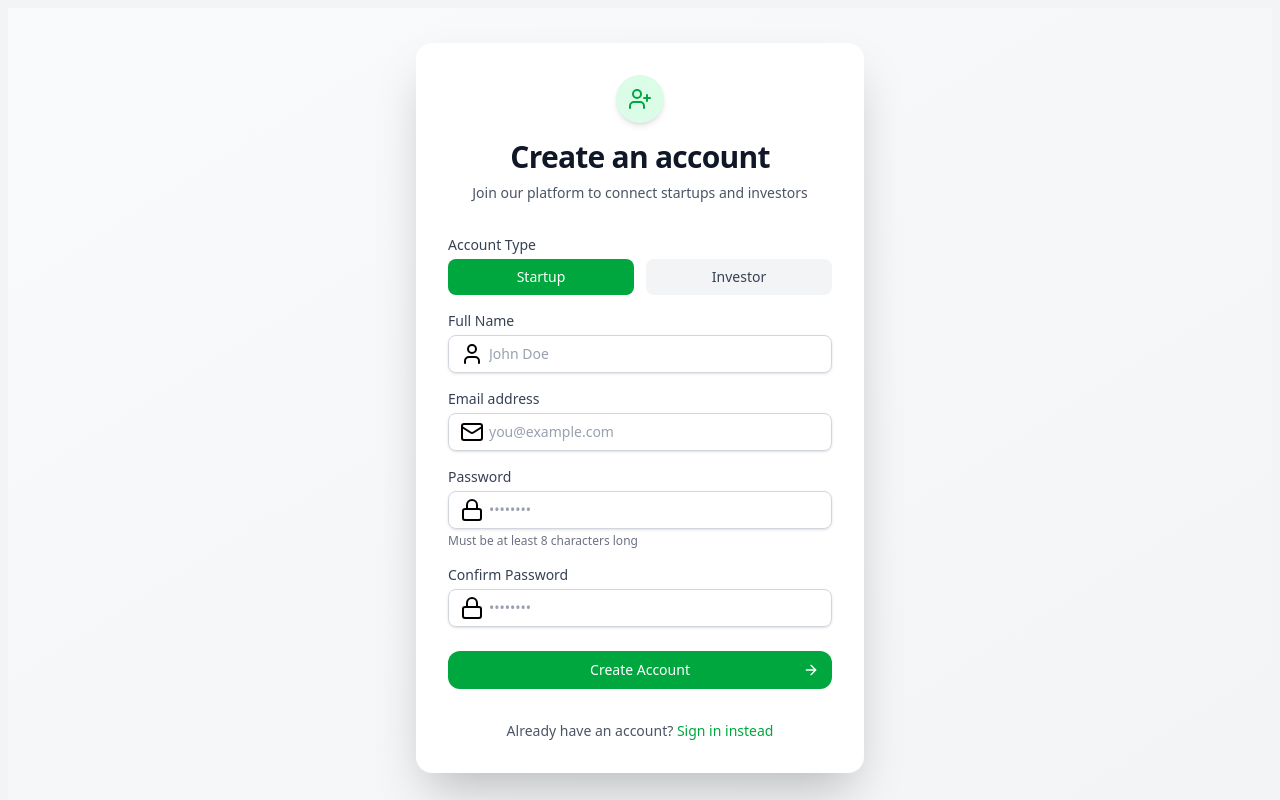
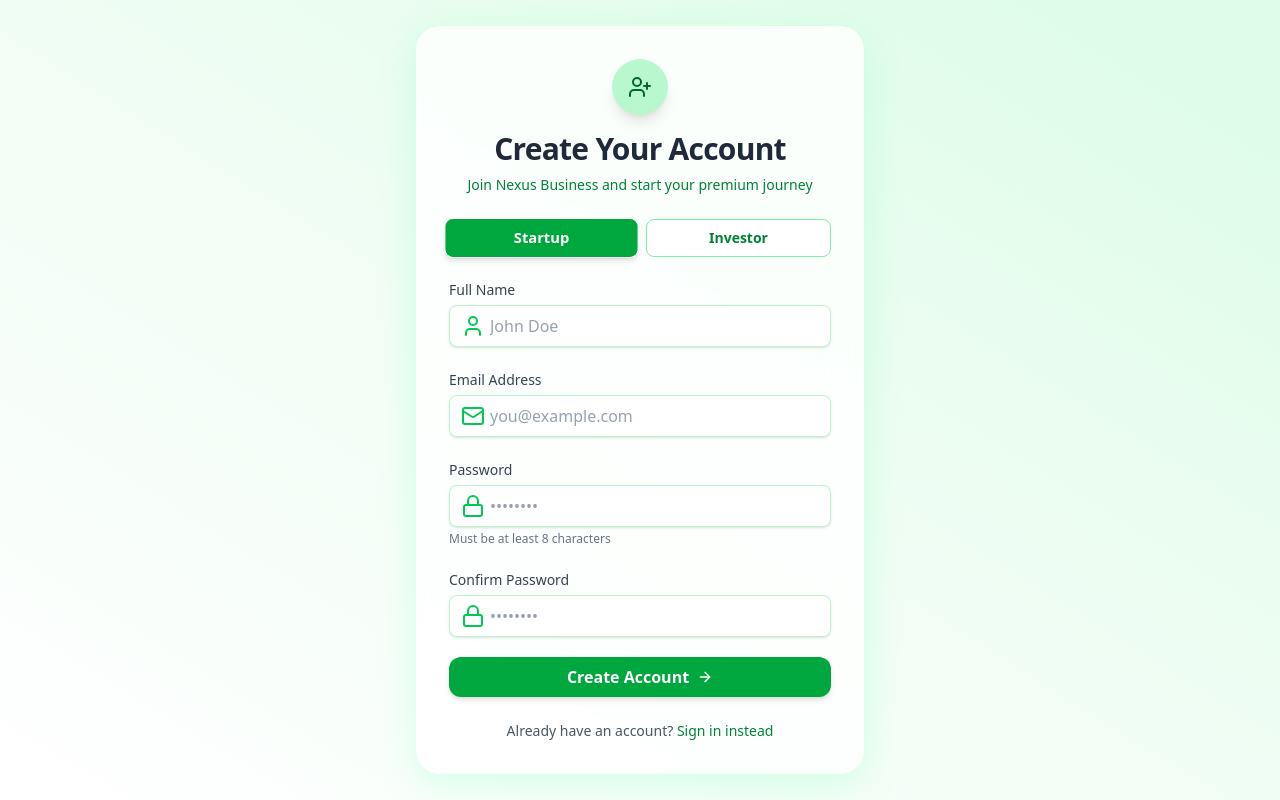
Before and after one commit to XHassan2003/nexus-business, a React (Vite) app: page /register in a window 1280 px wide. Shown: the top 800 px of the page. Built offline with nearby package versions, Linux system fonts and the light colour scheme.

Commit message:
Updated homepage UI and fixed sinup

```diff
--- a/src/pages/Login.jsx
+++ b/src/pages/Login.jsx
@@ -206,7 +206,10 @@ const Login = () => {
   }, []);
 
   return (
-    <div className="min-h-screen flex items-center justify-center bg-gradient-to-br from-green-50 via-cyan-50 to-gray-50 p-4 overflow-hidden">
+    <div className="min-h-screen bg-gradient-to-tr from-white via-green-50 to-green-100 flex items-center justify-center p-4">
+
+
+
       {/* Voice status panel */}
 
 
@@ -214,23 +217,6 @@ const Login = () => {
 
 
       {/* Floating bubbles background */}
-      <div className="absolute inset-0 overflow-hidden">
-        {[...Array(15)].map((_, i) => (
-          <div
-            key={i}
-            className="absolute rounded-full opacity-10 animate-float"
-            style={{
-              background: `radial-gradient(circle, ${i % 3 === 0 ? '#10b981' : i % 3 === 1 ? '#0ea5e9' : '#8b5cf6'}, transparent)`,
-              width: `${Math.random() * 100 + 50}px`,
-              height: `${Math.random() * 100 + 50}px`,
-              top: `${Math.random() * 100}%`,
-              left: `${Math.random() * 100}%`,
-              animationDelay: `${Math.random() * 5}s`,
-              animationDuration: `${Math.random() * 20 + 20}s`
-            }}
-          />
-        ))}
-      </div>
 
       <div
         ref={cardRef}
@@ -253,11 +239,11 @@ const Login = () => {
         >
           <div className="absolute -top-6 left-1/2 transform -translate-x-1/2 w-16 h-16 rounded-full bg-green-500/10 blur-lg"></div>
           <h2 className="text-3xl font-extrabold text-gray-900 mb-2 relative">
-            <span className="bg-gradient-to-r from-green-600 to-cyan-600 bg-clip-text text-transparent">
+            <span className="text-3xl font-bold text-gray-800 tracking-tight">
               Welcome back
             </span>
           </h2>
-          <p className="text-gray-500 mt-4">
+          <p className="text-sm text-green-700 mt-2">
             Please sign in to your account
           </p>
         </div>
@@ -395,7 +381,7 @@ const Login = () => {
                 ) : (
                   <>
                     <span>Sign in</span>
-                    <span className="ml-2 transition-all duration-300 group-hover:translate-x-1">
+                    <span className="flex justify-center items-center gap-2">
                       <ArrowRight className="h-4 w-4" />
                     </span>
                   </>
--- a/src/pages/Register.jsx
+++ b/src/pages/Register.jsx
@@ -1,5 +1,4 @@
-// ... (imports remain same)
-import React, { useState, useEffect } from 'react';
+import React, { useState, useEffect, useRef } from 'react';
 import { Link, useNavigate } from 'react-router-dom';
 import { UserPlus, Mail, Lock, User, ArrowRight, AlertCircle, Loader2 } from 'lucide-react';
 import { useAuth } from '../contexts/AuthContext';
@@ -10,6 +9,8 @@ const Register = () => {
   const { signUpNewUser, loading } = useAuth();
   const [errorMsg, setErrorMsg] = useState('');
   const [isAnimated, setIsAnimated] = useState(false);
+  const voiceRef = useRef(null);
+
   const [formData, setFormData] = useState({
     name: '',
     email: '',
@@ -20,7 +21,51 @@ const Register = () => {
 
   useEffect(() => {
     setIsAnimated(true);
+
+    const timer = setTimeout(() => {
+      if (speechSynthesis.getVoices().length === 0) {
+        speechSynthesis.onvoiceschanged = () => {
+          playWelcomeVoice();
+        };
+      } else {
+        playWelcomeVoice();
+      }
+    }, 500);
+
+    return () => {
+      clearTimeout(timer);
+      if (voiceRef.current) {
+        window.speechSynthesis.cancel();
+      }
+    };
   }, []);
+
+  const playWelcomeVoice = () => {
+    const message = new SpeechSynthesisUtterance(
+      "Welcome to Nexus Business. Let's begin your premium journey by creating an account. Your future starts here."
+    );
+
+    message.rate = 0.9;
+    message.pitch = 1.05;
+    message.volume = 1;
+
+    const voices = speechSynthesis.getVoices();
+    const preferredVoices = [
+      'Google UK English Female',
+      'Google US English',
+      'Microsoft Zira Desktop',
+      'Microsoft David Desktop',
+      'Samantha',
+    ];
+
+    const vipVoice = voices.find(voice => preferredVoices.includes(voice.name));
+    if (vipVoice) {
+      message.voice = vipVoice;
+    }
+
+    voiceRef.current = message;
+    speechSynthesis.speak(message);
+  };
 
   const handleChange = (e) => {
     const { name, value } = e.target;
@@ -78,118 +123,95 @@ const Register = () => {
   }
 
   return (
-    <div className="min-h-screen flex flex-col items-center justify-center bg-gradient-to-br from-gray-50 to-gray-100 m-2 px-4 sm:px-6 lg:px-8">
-      <div
-        className={`max-w-md w-full space-y-8 bg-white p-8 rounded-2xl shadow-2xl transition-all duration-700 transform ${
-          isAnimated ? 'opacity-100 translate-y-0' : 'opacity-0 translate-y-4'
-        } hover:rotate-[0.5deg] hover:scale-[1.01] hover:shadow-green-200`}
-      >
+    <div className="min-h-screen bg-gradient-to-tr from-white via-green-50 to-green-100 flex items-center justify-center p-4">
+      <div className={`w-full max-w-md bg-white/80 backdrop-blur-lg border border-white/30 rounded-3xl shadow-[0_10px_40px_rgba(0,255,128,0.15)] p-8 transition-transform duration-700 transform ${
+        isAnimated ? 'scale-100 opacity-100' : 'scale-90 opacity-0'
+      }`}>
         <div className="text-center">
-          <div className="mx-auto h-12 w-12 flex items-center justify-center rounded-full bg-green-100 mb-4 shadow-md hover:scale-110 transform transition-transform duration-300">
-            <UserPlus className="h-6 w-6 text-green-600" />
+          <div className="group mx-auto h-14 w-14 flex items-center justify-center rounded-full bg-green-200 shadow-lg mb-4 transition-transform duration-300 hover:scale-110 hover:shadow-[0_0_20px_rgba(0,255,128,0.3)]">
+            <UserPlus className="text-green-800 w-6 h-6 group-hover:rotate-12 transition-all duration-300" />
           </div>
-          <h2 className="mt-2 text-3xl font-extrabold text-gray-900 tracking-tight">Create an account</h2>
-          <p className="mt-2 text-center text-sm text-gray-600">
-            Join our platform to connect startups and investors
-          </p>
+          <h2 className="text-3xl font-bold text-gray-800 tracking-tight">Create Your Account</h2>
+          <p className="text-sm text-green-700 mt-2">Join Nexus Business and start your premium journey</p>
         </div>
 
         {errorMsg && (
-          <div className="flex items-center p-4 text-sm text-red-800 rounded-lg bg-red-50 animate-fade-in" role="alert">
-            <AlertCircle className="inline w-5 h-5 mr-2 flex-shrink-0" />
-            <span className="font-medium">{errorMsg}</span>
+          <div className="mt-4 flex items-center p-3 text-sm text-red-800 bg-red-100 border border-red-300 rounded-lg shadow animate-fade-in">
+            <AlertCircle className="w-5 h-5 mr-2" />
+            <span>{errorMsg}</span>
           </div>
         )}
 
-        <form className="mt-8 space-y-6" onSubmit={handleSubmit}>
-          <div className="space-y-4">
-
-            {/* Account Type Buttons */}
-            <div className="relative">
-              <label htmlFor="account-type" className="block text-sm font-medium text-gray-700 mb-1">Account Type</label>
+        <form className="mt-6 space-y-5" onSubmit={handleSubmit}>
           <div className="grid grid-cols-2 gap-3">
-                {['startup', 'investor'].map((type) => (
+            {['startup', 'investor'].map(type => (
               <button
                 key={type}
                 type="button"
-                    className={`py-2 px-4 text-sm font-medium rounded-lg transition-all duration-200 focus:outline-none focus:ring-2 focus:ring-offset-2 focus:ring-green-500 transform hover:scale-105 ${
+                onClick={() => handleChange({ target: { name: 'accountType', value: type } })}
+                className={`group py-2 px-4 text-sm font-semibold rounded-lg border transition-all duration-300 transform ${
                   formData.accountType === type
-                        ? 'bg-green-600 text-white'
-                        : 'bg-gray-100 text-gray-700 hover:bg-gray-200'
+                    ? 'bg-green-600 text-white shadow-md scale-105'
+                    : 'bg-white text-green-700 border-green-300 hover:border-green-500 hover:bg-green-50 hover:shadow-lg'
                 }`}
-                    onClick={() => handleChange({ target: { name: 'accountType', value: type } })}
               >
                 {type.charAt(0).toUpperCase() + type.slice(1)}
               </button>
             ))}
           </div>
-            </div>
 
-            {/* Input Fields */}
           {[
             { id: 'name', label: 'Full Name', icon: <User />, type: 'text', placeholder: 'John Doe' },
-              { id: 'email', label: 'Email address', icon: <Mail />, type: 'email', placeholder: 'you@example.com' },
+            { id: 'email', label: 'Email Address', icon: <Mail />, type: 'email', placeholder: 'you@example.com' },
             { id: 'password', label: 'Password', icon: <Lock />, type: 'password', placeholder: '••••••••' },
             { id: 'confirmPassword', label: 'Confirm Password', icon: <Lock />, type: 'password', placeholder: '••••••••' }
           ].map(({ id, label, icon, type, placeholder }) => (
-              <div className="relative" key={id}>
-                <label htmlFor={id} className="block text-sm font-medium text-gray-700 mb-1">{label}</label>
-                <div className="relative">
-                  <div className="absolute inset-y-0 left-0 pl-3 flex items-center pointer-events-none">
+            <div key={id}>
+              <label htmlFor={id} className="text-sm font-medium text-gray-700">{label}</label>
+              <div className="relative mt-1">
+                <span className="absolute inset-y-0 left-0 pl-3 flex items-center text-green-500">
                   {icon}
-                  </div>
+                </span>
                 <input
                   id={id}
                   name={id}
                   type={type}
+                  autoComplete={id}
                   required
-                    autoComplete={id}
-                    className="appearance-none block w-full pl-10 pr-3 py-2 border border-gray-300 rounded-lg shadow-sm placeholder-gray-400 transition-all duration-200 sm:text-sm focus:outline-none focus:ring-2 focus:ring-green-500 focus:border-green-500 transform focus:scale-[1.01]"
-                    placeholder={placeholder}
                   value={formData[id]}
                   onChange={handleChange}
+                  placeholder={placeholder}
+                  className="w-full pl-10 pr-3 py-2 rounded-lg border border-green-200 focus:outline-none focus:ring-2 focus:ring-green-500 focus:border-green-500 shadow-sm bg-white text-gray-700 placeholder-gray-400 transition-all duration-300 hover:shadow-[0_0_8px_rgba(0,255,128,0.3)]"
                 />
               </div>
               {id === 'password' && (
-                  <p className="mt-1 text-xs text-gray-500">Must be at least 8 characters long</p>
+                <p className="text-xs text-gray-500 mt-1">Must be at least 8 characters</p>
               )}
             </div>
           ))}
-          </div>
 
-          {/* Submit Button */}
-          <div>
           <button
             type="submit"
             disabled={loading}
-              className="group relative w-full flex justify-center py-2 px-4 border border-transparent text-sm font-medium rounded-xl text-white bg-green-600 hover:bg-green-700 focus:outline-none focus:ring-2 focus:ring-offset-2 focus:ring-green-500 transition-all duration-300 ease-in-out transform hover:scale-105 hover:shadow-xl active:scale-95 disabled:opacity-70 disabled:cursor-not-allowed"
+            className="w-full py-2 px-4 bg-green-600 text-white font-semibold rounded-xl shadow-md hover:bg-green-700 transform hover:scale-[1.03] hover:shadow-[0_0_15px_rgba(0,255,128,0.4)] active:scale-[0.98] transition-all duration-300"
           >
             {loading ? (
-                <Loader2 className="h-5 w-5 animate-spin" />
+              <Loader2 className="h-5 w-5 mx-auto animate-spin" />
             ) : (
-                <>
+              <span className="flex justify-center items-center gap-2">
                 Create Account
-                  <span className="absolute right-3 inset-y-0 flex items-center pl-3 transition-transform group-hover:translate-x-1">
-                    <ArrowRight className="h-4 w-4" />
+                <ArrowRight className="w-4 h-4" />
               </span>
-                </>
             )}
           </button>
-          </div>
         </form>
 
-        <div
-          className={`mt-6 text-center transition-all duration-500 delay-200 ${
-            isAnimated ? 'opacity-100 translate-y-0' : 'opacity-0 translate-y-4'
-          }`}
-        >
-          <p className="text-sm text-gray-600">
+        <p className="text-sm text-center text-gray-600 mt-6">
           Already have an account?{' '}
-            <Link to="/login" className="font-medium text-green-600 hover:text-green-500 transition-colors">
+          <Link to="/login" className="text-green-700 font-medium hover:underline">
             Sign in instead
           </Link>
         </p>
-        </div>
       </div>
     </div>
   );
```
Lines whose indentation alone changed are shown as unchanged.
